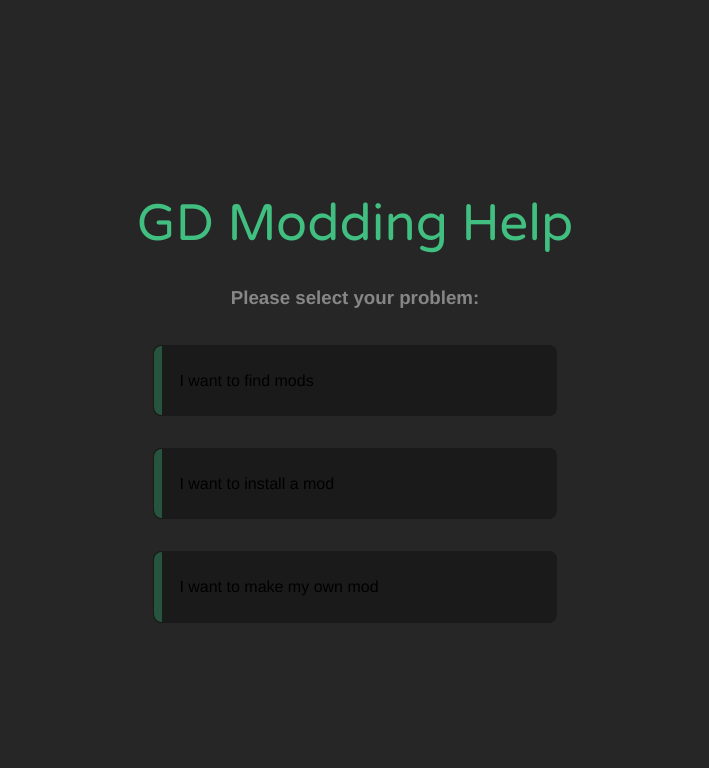
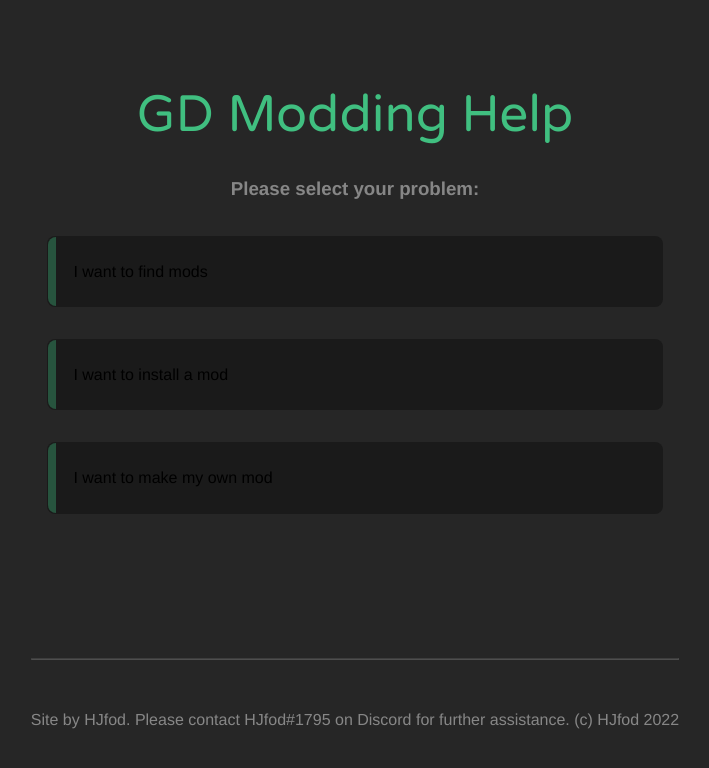
Before and after one commit to HJfod/gd-mod-help, a Svelte app: page / in a window 1280 px wide. Shown: the top 768 px of the page, without its empty margins (285-994 px from the left). Built offline with nearby package versions, Linux system fonts and the light colour scheme.

Commit message:
footer +readme

```diff
--- a/src/App.svelte
+++ b/src/App.svelte
@@ -12,4 +12,13 @@
         <Link text="I want to install a mod" />
         <Link text="I want to make my own mod" />
     </Items>
+
+    <!-- teehehee -->
+    <br/><br/><br/><br/><br/>
+    <hr>
+    <br/>
+
+    <footer>
+        <p>Site by HJfod. Please contact HJfod#1795 on Discord for further assistance. (c) HJfod 2022</p>
+    </footer>
 </main>
--- a/src/app.css
+++ b/src/app.css
@@ -53,6 +53,13 @@ h3 {
     opacity: 50%;
 }
 
+footer {
+    padding-top: auto;
+    margin-top: auto;
+    margin-bottom: 0;
+    opacity: 50%;
+}
+
 a {
     font-weight: 500;
     color: var(--link-color);
@@ -65,10 +72,15 @@ a:hover {
 
 body {
     margin: 0;
+    padding: 0;
     display: flex;
     place-items: center;
     min-width: 320px;
     min-height: 100vh;
+}
+
+hr {
+    opacity: 20%;
 }
 
 .card {
```
Also changed, not shown: 1 other file (tests, documents, lock files or other folders).
